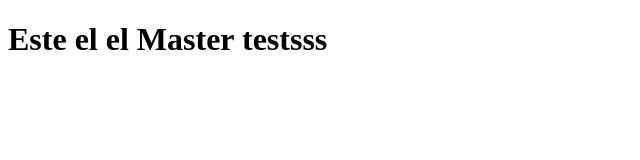
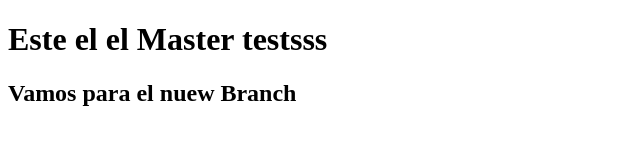
Before and after one commit to fernaca/testbranch, a plain HTML site: page index.html in a window 1280 px wide. Shown: the whole page, without its empty margins (0-640 px from the left). Drawn offline with Linux system fonts and the light colour scheme.

Commit message:
new branch

```diff
--- a/index.html
+++ b/index.html
@@ -8,5 +8,6 @@
 </head>
 <body>
  <h1>Este el el Master testsss</h1>
+ <h2>Vamos para el nuew Branch</h2>
 </body>
 </html>
```
